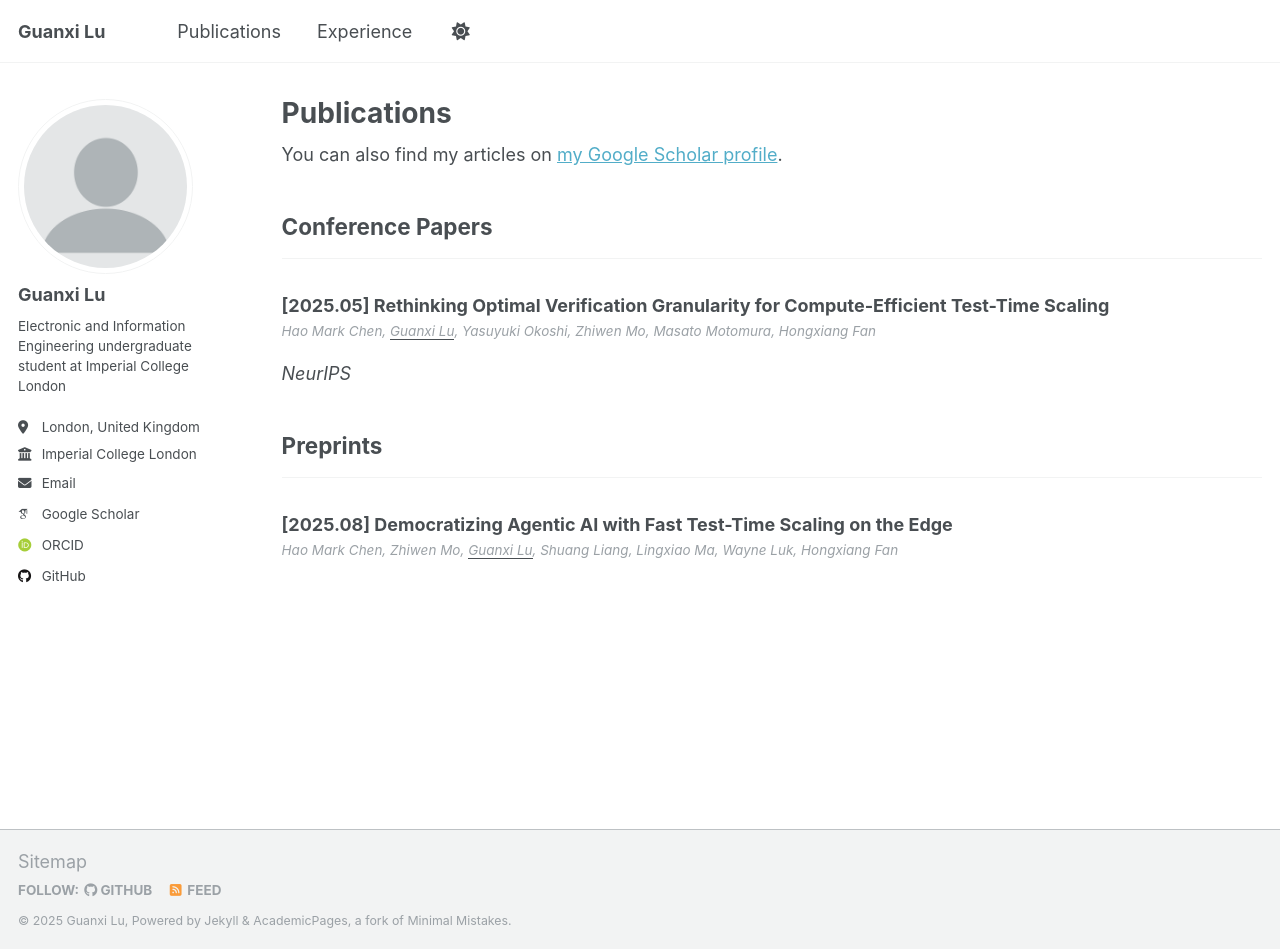
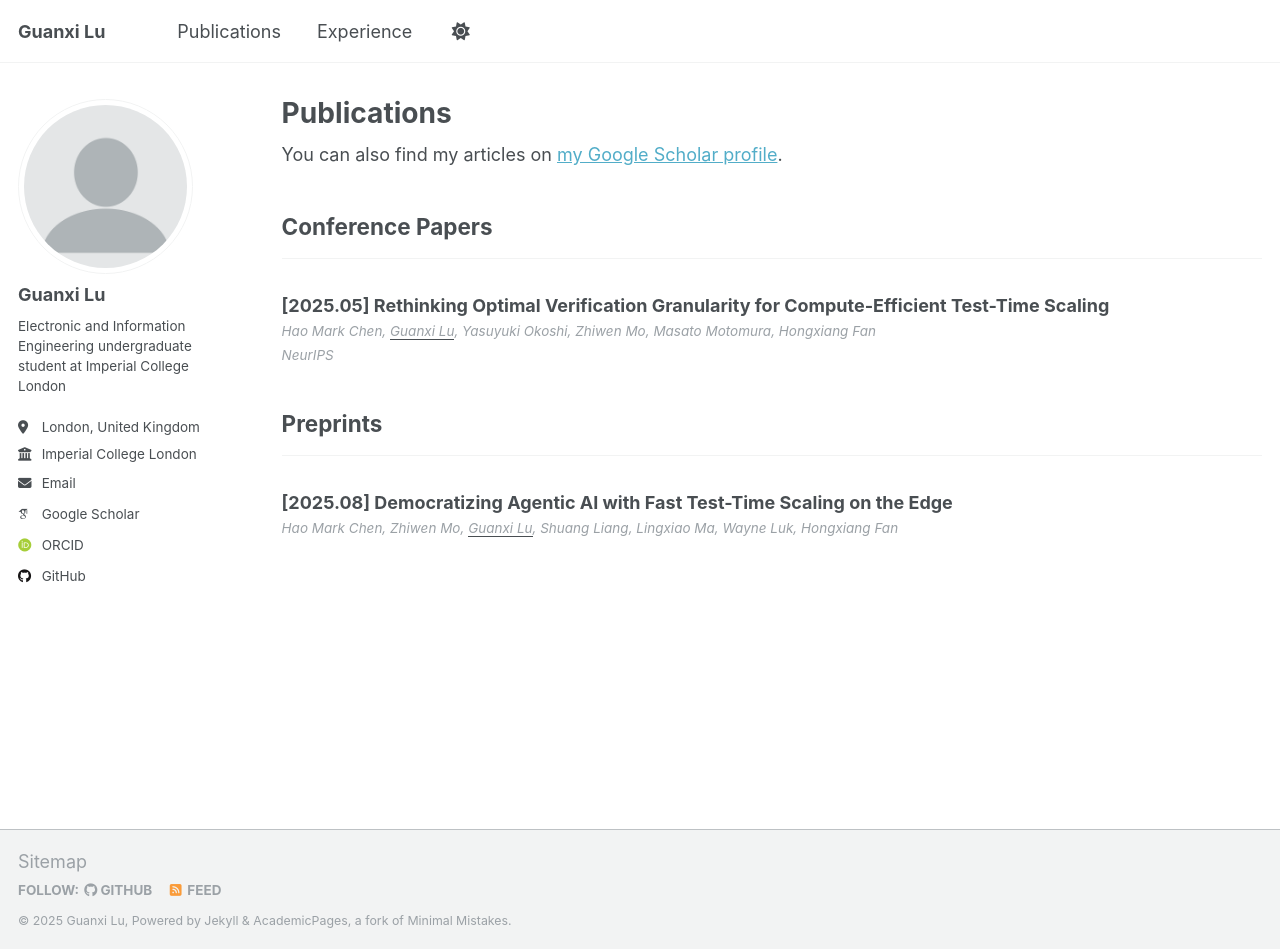
Before and after one commit to lgxi24/lgxi24.github.io, a Jekyll site: the page built from _pages/publications.html, in a window 1280 px wide and 949 px high. Built offline with Jekyll 4.4.1, drawn with Linux system fonts in a browser that asks for light colours; some web fonts are replaced; a script that is not in the unit is left out.

Commit message:
update preview effect

```diff
--- a/_includes/archive-single.html
+++ b/_includes/archive-single.html
@@ -30,7 +30,11 @@
       {% if post.collection == 'publications' %}
         [{{ post.date | default: "1900-01-01" | date: "%Y.%m" }}] {{ title }}
       {% else %}
-        {{ title }}
+        {% if post.link %}
+          <a href="{{ post.link }}">{{ title }}</a> <a href="{{ base_path }}{{ post.url }}" rel="permalink"><i class="fa fa-link" aria-hidden="true" title="permalink"></i><span class="sr-only">Permalink</span></a>
+        {% else %}
+          <a href="{{ base_path }}{{ post.url }}" rel="permalink">{{ title }}</a>
+        {% endif %}
       {% endif %}
     </h2>
 
@@ -51,12 +55,12 @@
           {% if post.category == 'preprints' %}
             <!-- Date already shown in title, only show venue if exists -->
             {% if post.venue and post.venue != '' %}
-              <p><i>{{ post.venue }}</i></p>
+              <p class="archive__item-venue"><i>{{ post.venue }}</i></p>
             {% endif %}
           {% else %}
             <!-- Date already shown in title, only show venue -->
             {% if post.venue and post.venue != '' %}
-              <p><i>{{ post.venue }}</i></p>
+              <p class="archive__item-venue"><i>{{ post.venue }}</i></p>
             {% endif %}
           {% endif %}
         {% elsif post.date %}
--- a/_sass/layout/_archive.scss
+++ b/_sass/layout/_archive.scss
@@ -51,10 +51,17 @@
 
 .archive__item-authors {
   margin-top: 0;
+  margin-bottom: 0.25em;
+  font-size: $type-size-6;
+  color: var(--global-text-color-light);
+  font-style: italic;
+}
+
+.archive__item-venue {
+  margin-top: 0.25em;
   margin-bottom: 0.5em;
   font-size: $type-size-6;
   color: var(--global-text-color-light);
-  font-style: italic;
 }
 
 /* remove border*/
@@ -96,7 +103,7 @@
 /* Remove underline hover effect for publications only */
 .archive__item--publication:hover {
   .archive__item-title {
-    text-decoration: none;
+    text-decoration: none !important;
   }
 }
 
```
